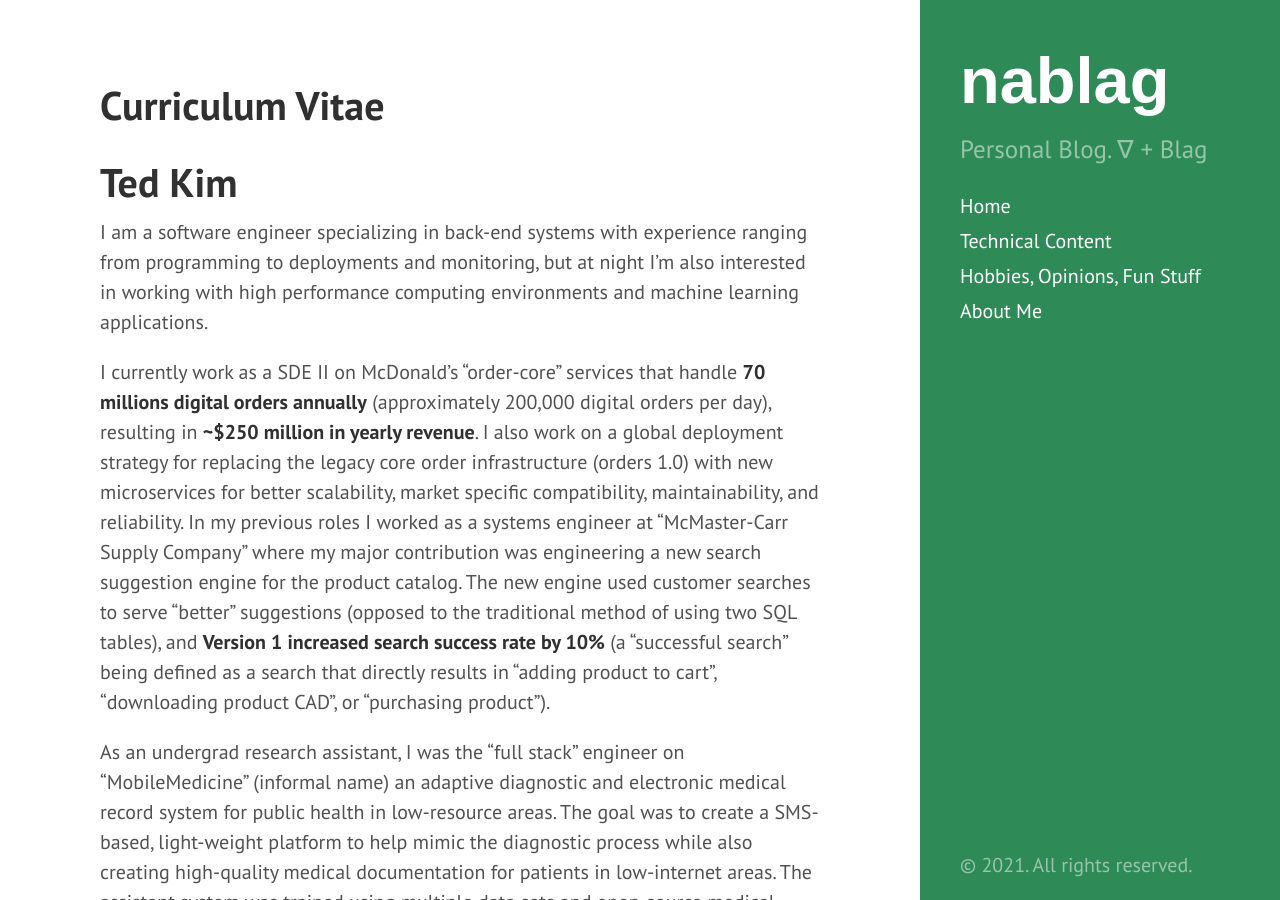
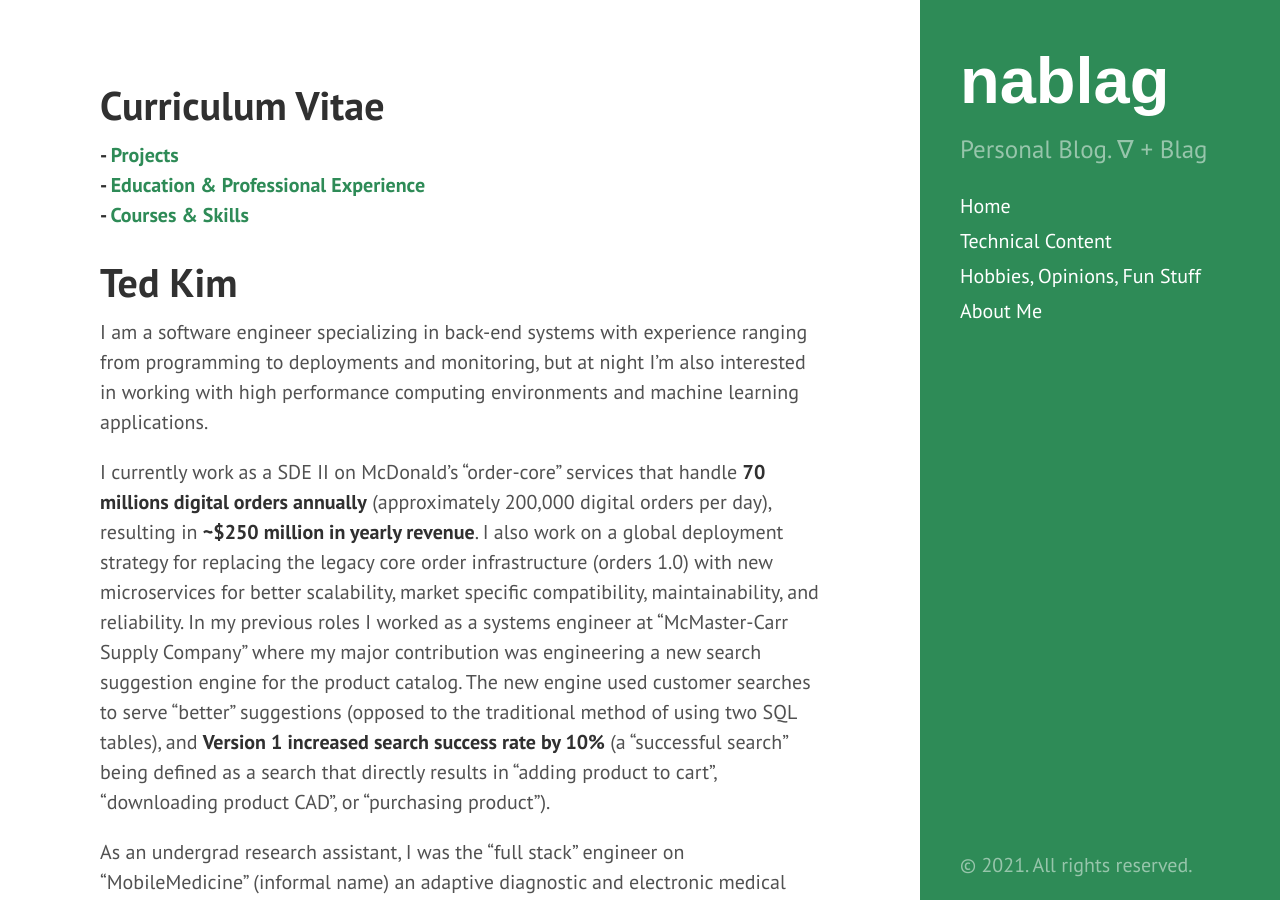
Before and after one commit to tedkim97/tedkim97.github.io, a Jekyll site: the page built from cv.md, in a window 1280 px wide and 900 px high. Built offline with Jekyll 4.4.1, drawn with Linux system fonts in a browser that asks for light colours; some of the changed text lies outside the part shown.

Commit message:
update to CV

```diff
--- a/cv.md
+++ b/cv.md
@@ -4,6 +4,10 @@ title: Curriculum Vitae
 hide_link: true
 permalink: cv
 ---
+
+**- <a href="#projects">Projects</a>**
+**- <a href="#education--professional-experience">Education & Professional Experience</a>**
+**- <a href="#courses--skills">Courses & Skills</a>**
 
 # Ted Kim
 
@@ -52,7 +56,7 @@ KMeans Based Movie Visualizations is a critique of popular subgenre of movie vis
 - Critique & Retrospective: https://nablag.com/better_barcode_vis
 - Repository: https://github.com/tedkim97/movie_visualizations
 
-# Education & Employment
+# Education & Professional Experience
 ### **University of Chicago**: B.A. Computer Science and Economics
 - Specialization in Machine Learning
 - *magna cum laude* (GPA 3.7/4.0)
@@ -93,7 +97,7 @@ I edited presentations, filled in spreadsheets,and sat in meetings. I appreciate
 - Collaborated with other interns to create company reports with an analyst’s recommendation
 - Research and engineered an experimental sentiment-based trading program for company testing
 
-# Skills & Courses
+# Courses & Skills
 
 ##### Computer Science
 - CMSC 25025: Machine Learning and Large-Scale Data Analysis
```
